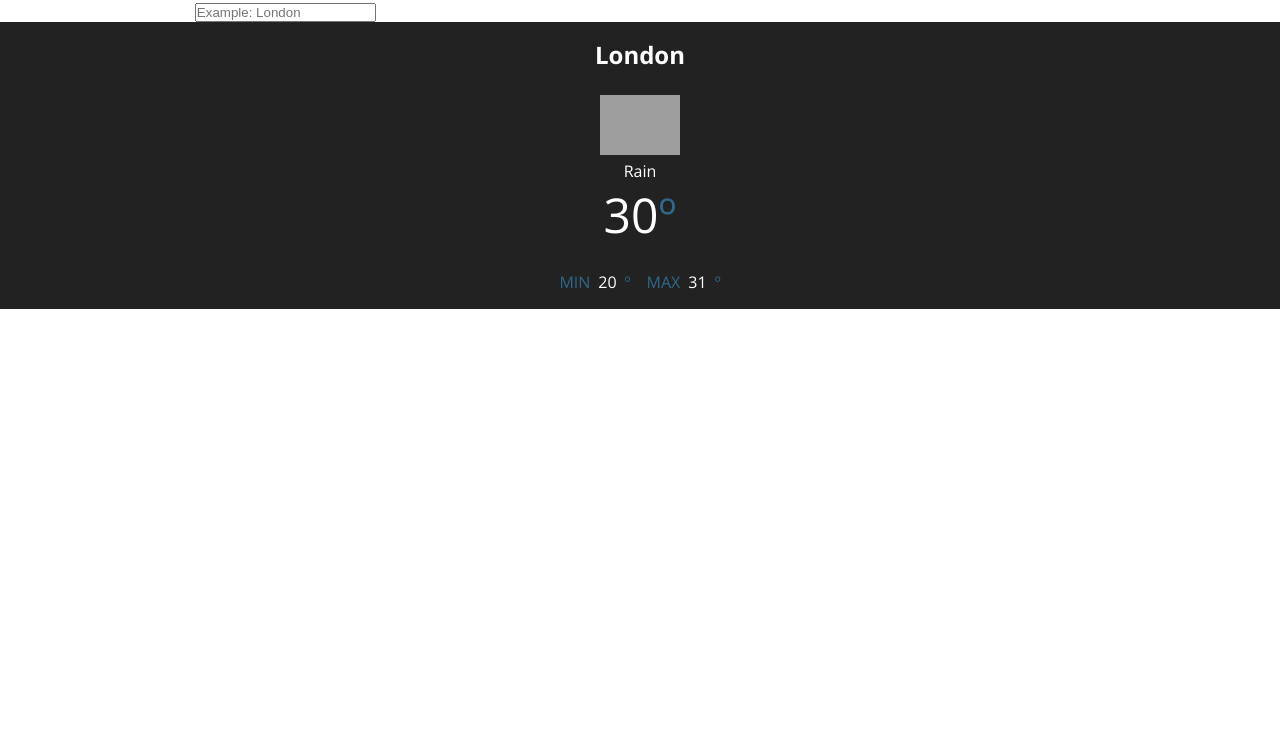
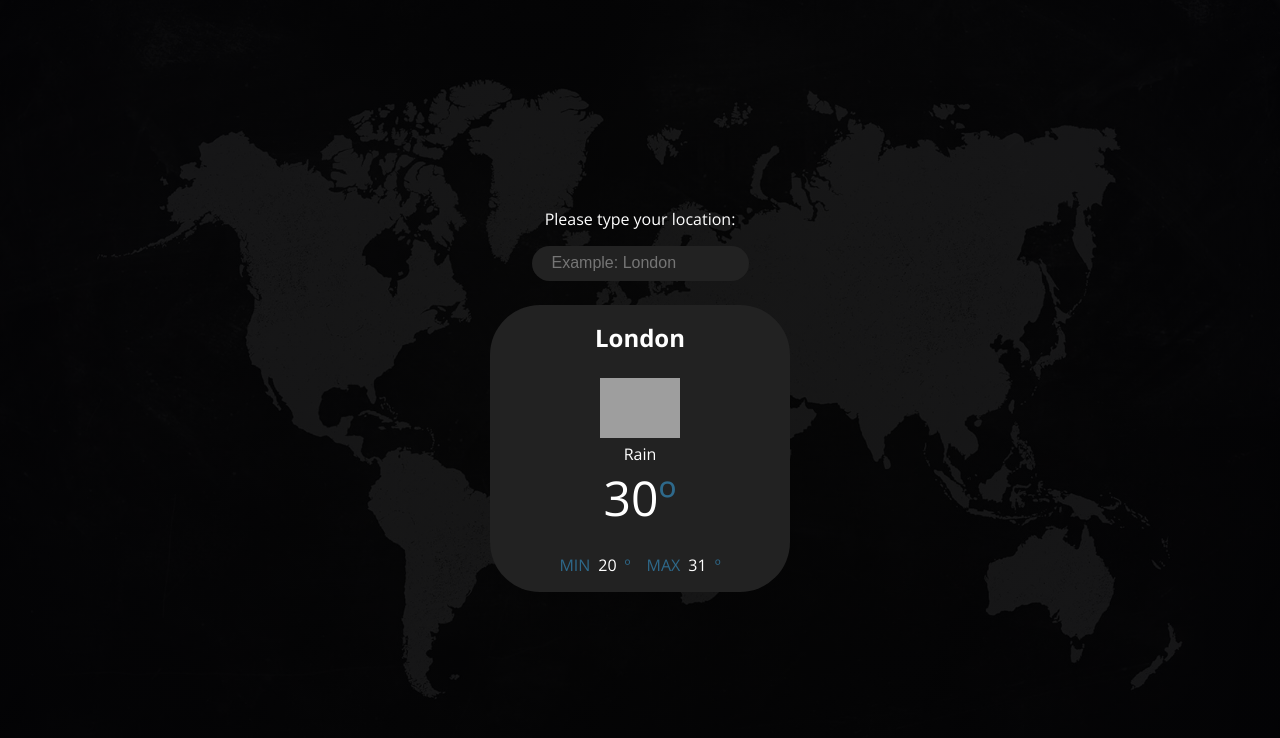
Before and after one commit to lesYeauxSansVisage/weather-app, a website built with webpack: page dist/index.html in a window 1280 px wide. Built offline with nearby package versions, Linux system fonts and the light colour scheme; grey boxes are pictures that could not be loaded.

Commit message:
changed styles for the background

```diff
--- a/src/styles.css
+++ b/src/styles.css
@@ -8,7 +8,68 @@
 
 body {
   font-family: "Open Sans", sans-serif;
+  background-color: rgb(20, 20, 20);
   color: #fff;
+
+  min-height: 100vh;
+  display: flex;
+  align-items: center;
+  justify-content: center;
+}
+
+body::before {
+  content: "";
+  background: radial-gradient(
+      circle,
+      rgba(3, 3, 3, 0.9) 0%,
+      rgba(2, 2, 4, 0.9) 99%,
+      rgba(2, 2, 4, 0.7) 100%
+    ),
+    url("./imgs/chalk-board-world-map-maps-plain-kj.webp");
+  background-position: center;
+  background-repeat: no-repeat;
+  background-size: cover;
+  background-clip: border-box;
+  width: 100%;
+  height: 100%;
+  background-color: white;
+  z-index: -1;
+  position: fixed;
+}
+
+.container {
+  display: flex;
+  flex-direction: column;
+  justify-content: center;
+  align-items: center;
+  gap: 1.5rem;
+  width: 80%;
+  max-width: 800px;
+}
+
+.weather-form {
+  display: flex;
+  flex-direction: column;
+  align-items: center;
+  gap: 1rem;
+  width: 100%;
+}
+
+.weather-form input {
+  background-color: rgb(34, 34, 34);
+  border: none;
+  padding: 10px 20px;
+  border-radius: 50px;
+}
+
+.weather-form input::placeholder {
+  font-family: inherit;
+  font-size: 1rem;
+}
+
+.weather-form input:active,
+.weather-form input:focus {
+  outline: none;
 }
 
 .weather-data {
@@ -20,6 +81,9 @@ body {
   gap: 1.5rem;
   padding: 1rem;
   text-align: center;
+  width: 80%;
+  max-width: 300px;
+  border-radius: 50px;
 }
 
 .weather-data__temperature {
```
